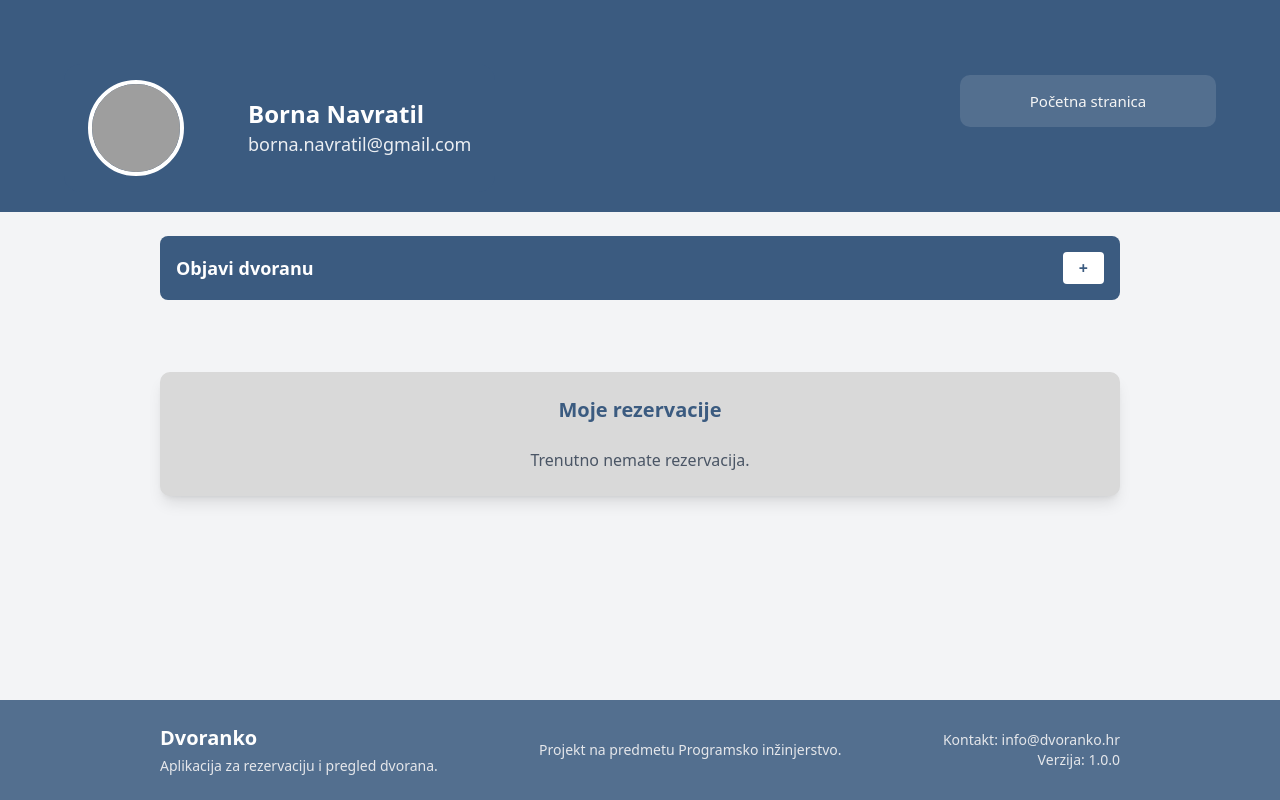
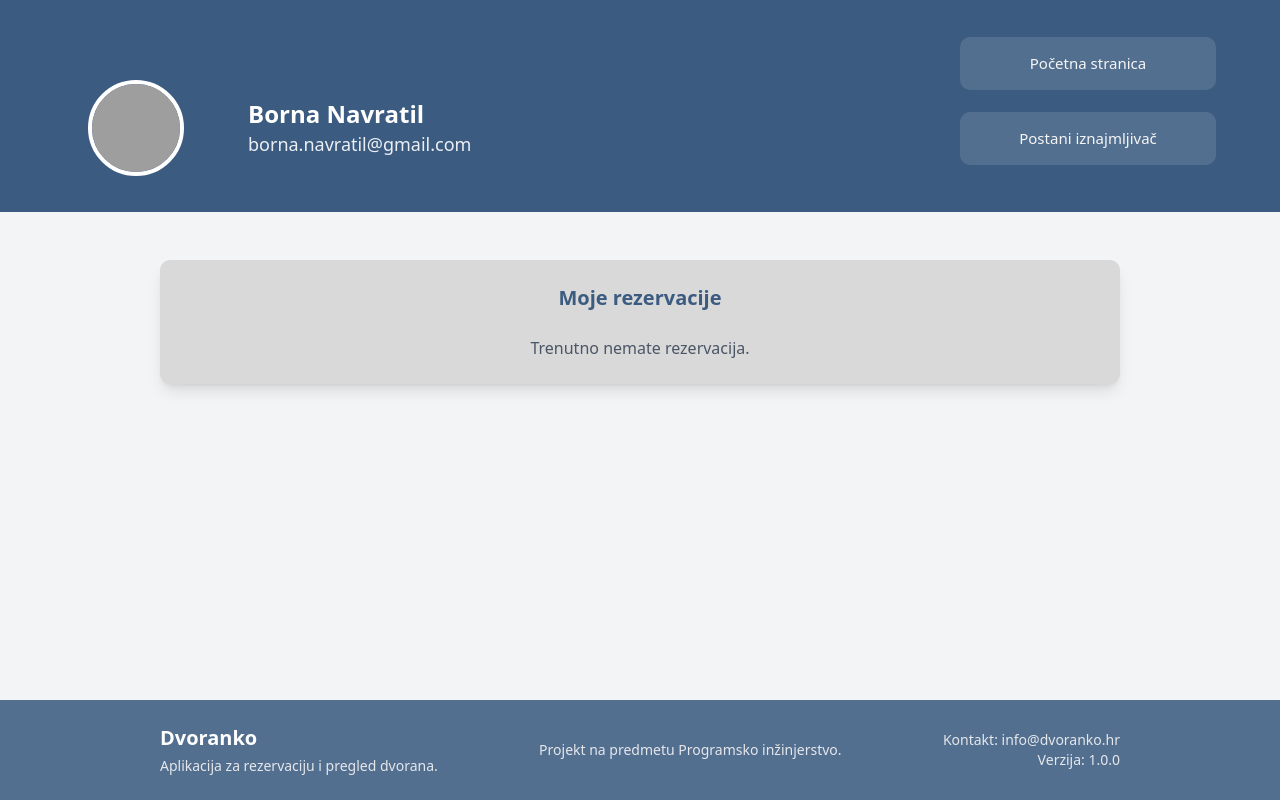
Before and after one commit to LeProgi/Dvoranko, a React (Vite) app in the folder source_code/frontend/dvoranko-frontend/: page /my-profile in a window 1280 px wide. Built offline with nearby package versions, Linux system fonts and the light colour scheme; grey boxes are pictures that could not be loaded.

Commit message:
promjena naziva role

```diff
--- a/source_code/frontend/dvoranko-frontend/src/pages/ProfilePage.jsx
+++ b/source_code/frontend/dvoranko-frontend/src/pages/ProfilePage.jsx
@@ -15,7 +15,7 @@ const ProfilePage = () => {
         name: "Borna Navratil",
         email: "borna.navratil@gmail.com",
         pictureUrl: "https://lh3.googleusercontent.com/a/ACg8ocKt_F4BE5H3rvtT9UTEjIqdJfAJ9eZueKPmt2QQZm-UqOeC3pCj=s96-c",
-        role: "RENTER"
+        role: "USER"
     };
     const [seeForm, setSeeForm] = useState(false);
     const [seeCheck, setSeeCheck] = useState(false);
@@ -95,7 +95,7 @@ const ProfilePage = () => {
             </div>
 )}
 
-        {user.role === "RENTER" && (
+        {user.role === "MODERATOR" && (
             <div className="flex justify-between items-center w-3/4 bg-[#3B5B80] text-white p-4 rounded-lg mb-6 mt-6">
                 <h2 className="text-lg font-semibold">Objavi dvoranu</h2>
                 <button className="bg-white text-[#3B5B80] font-bold px-4 py-1 rounded hover:bg-gray-200 transition"
```
